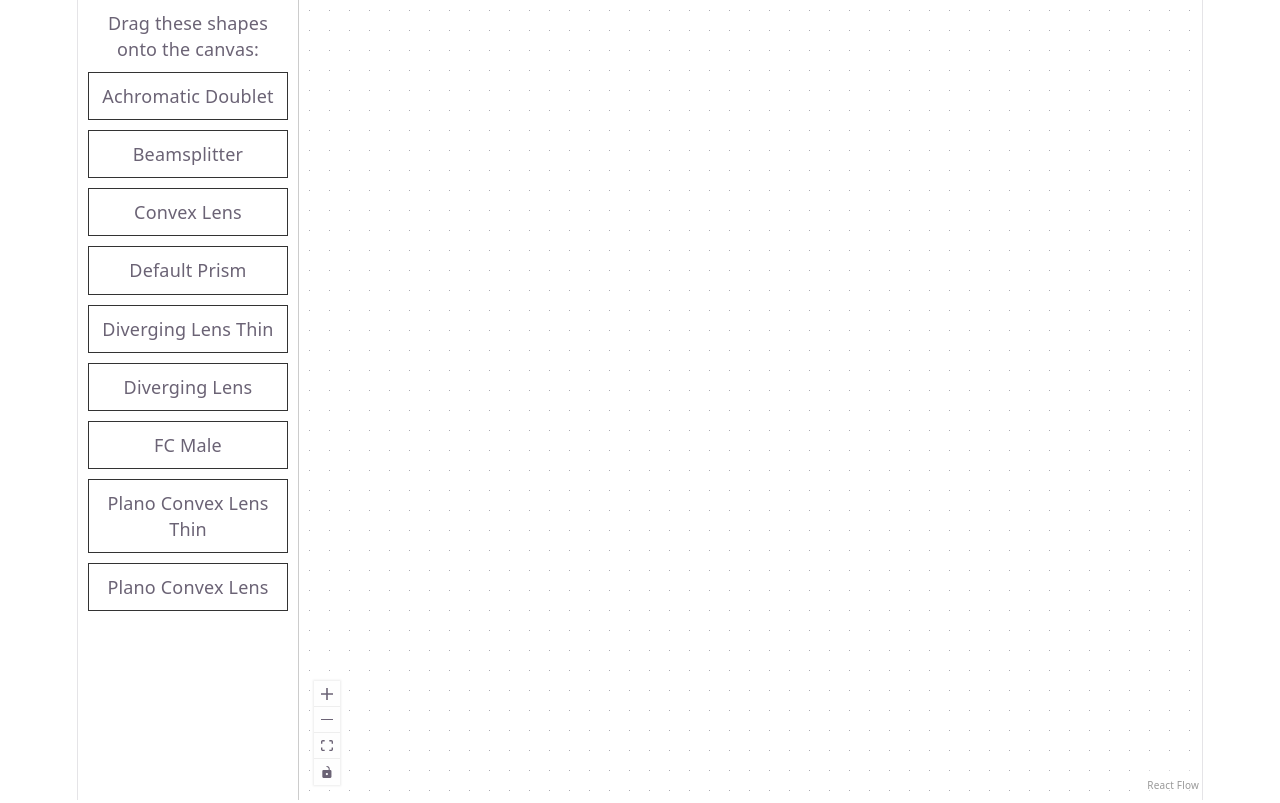
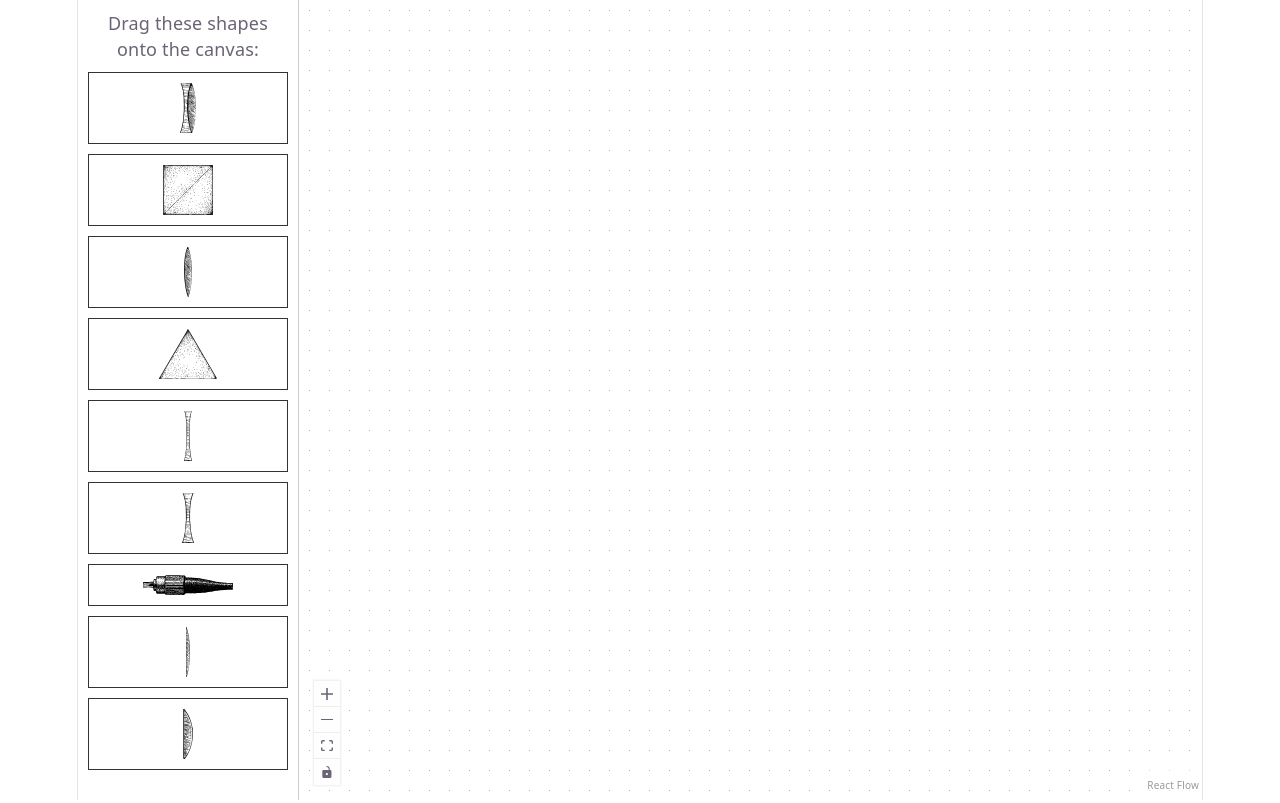
Before and after one commit to iqnite/vingram, a React (Vite) app: page / in a window 1280 px wide. Built offline with nearby package versions, Linux system fonts and the light colour scheme.

Commit message:
Show images in sidebar

```diff
--- a/src/Sidebar.tsx
+++ b/src/Sidebar.tsx
@@ -1,4 +1,5 @@
 import React from "react";
+import SVGShapeNode from "./SVGShapeNode";
 
 export default function Sidebar({ shapeUrls }: { shapeUrls: string[] }) {
   const onDragStart = (
@@ -34,8 +35,13 @@ export default function Sidebar({ shapeUrls }: { shapeUrls: string[] }) {
             marginTop: "10px",
             cursor: "grab",
           }}
+          title={svgName.split("/").pop()?.split(".")[0].replaceAll("_", " ")}
         >
-          {svgName.split("/").pop()?.split(".")[0].replaceAll("_", " ")}
+          {SVGShapeNode({
+            data: {
+              svgContent: `<img src="/shapes/${svgName}" alt="${svgName}" style="max-width: 100%; max-height: 50px;" />`,
+            },
+          })}
         </div>
       ))}
     </aside>
```
